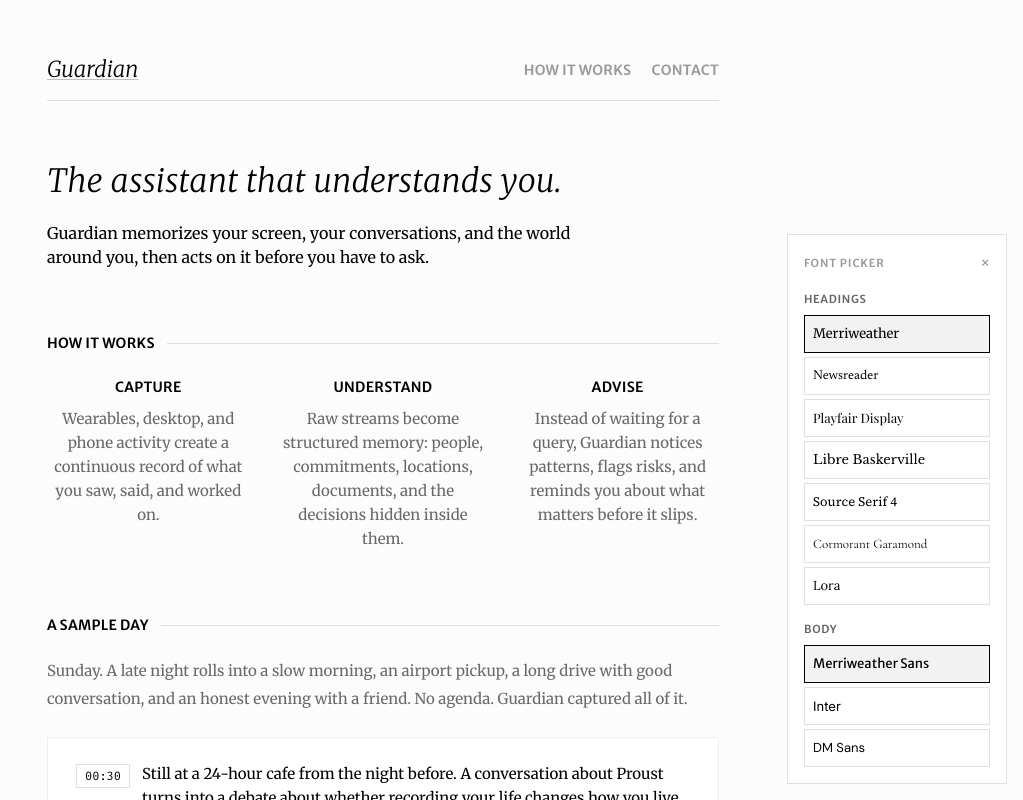
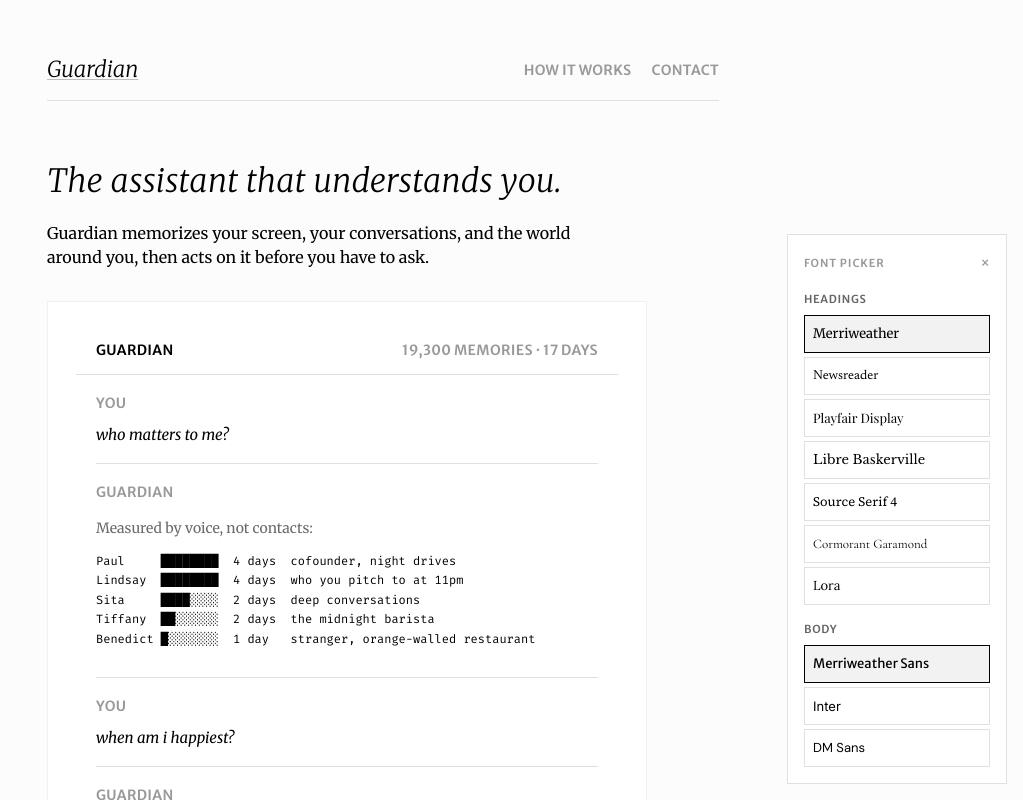
Before and after one commit to hapticasensorics/guardian-site, a SvelteKit app: page / in a window 1280 px wide. Shown: the top 800 px of the page, without its empty margins (257-1280 px from the left). Built offline with nearby package versions, Linux system fonts and the light colour scheme; a web font is replaced by a local one.

Commit message:
Add animated chat demo and update sample day
- Chat demo animates in with typing indicators
- Styled in librarian paper aesthetic
- Sample day rewritten with real life data (cafe, airport, Taco Bell)
- Removed "what am i doing wrong" exchange

```diff
--- /dev/null
+++ b/src/lib/components/ChatDemo.svelte
@@ -0,0 +1,164 @@
+<script lang="ts">
+  import { onMount } from 'svelte';
+
+  interface Message {
+    sender: 'you' | 'guardian';
+    question?: string;
+    intro?: string;
+    pre?: string;
+    outro?: string;
+  }
+
+  const messages: Message[] = [
+    {
+      sender: 'you',
+      question: 'who matters to me?'
+    },
+    {
+      sender: 'guardian',
+      intro: 'Measured by voice, not contacts:',
+      pre: `Paul     ████████  4 days  cofounder, night drives
+Lindsay  ████████  4 days  who you pitch to at 11pm
+Sita     ████░░░░  2 days  deep conversations
+Tiffany  ██░░░░░░  2 days  the midnight barista
+Benedict █░░░░░░░  1 day   stranger, orange-walled restaurant`
+    },
+    {
+      sender: 'you',
+      question: 'when am i happiest?'
+    },
+    {
+      sender: 'guardian',
+      intro: 'Late-night conversations with people you just met, explaining what you\u2019re building:',
+      pre: `  mar 21  restaurant, 1am   ████████████
+  mar 22  bar, 11pm         ████████████
+  mar 23  cafe, 4am         ████████████`,
+      outro: 'Also: driving alone with French music. Zero negative signals ever recorded during those drives.'
+    }
+  ];
+
+  let visible: number[] = $state([]);
+  let typing = $state(false);
+
+  onMount(() => {
+    let i = 0;
+    const step = () => {
+      if (i >= messages.length) return;
+
+      const msg = messages[i];
+
+      if (msg.sender === 'guardian') {
+        typing = true;
+        setTimeout(() => {
+          typing = false;
+          visible = [...visible, i];
+          i++;
+          setTimeout(step, 800);
+        }, 900);
+      } else {
+        visible = [...visible, i];
+        i++;
+        setTimeout(step, 600);
+      }
+    };
+
+    setTimeout(step, 700);
+  });
+</script>
+
+<div class="surface-card" style="max-width: 600px;">
+  <div class="flex items-center justify-between border-b border-[var(--color-border)] px-5 py-3">
+    <span class="label-chip" style="color: var(--color-text)">guardian</span>
+    <span class="label-chip" style="color: #999">19,300 memories · 17 days</span>
+  </div>
+
+  <div class="px-5" style="min-height: 120px;">
+    {#each messages as msg, i}
+      {#if visible.includes(i)}
+        {#if msg.sender === 'you'}
+          <div class="repo-divider py-4 chat-enter">
+            <p class="label-chip m-0 mb-2" style="color: #999">you</p>
+            <p class="m-0 text-[15px] font-[var(--font-serif)] italic" style="color: var(--color-text)">{msg.question}</p>
+          </div>
+        {:else}
+          <div class="repo-divider py-4 chat-enter">
+            <p class="label-chip m-0 mb-3" style="color: #999">guardian</p>
+            {#if msg.intro}
+              <p class="m-0 mb-3 text-[14px]" style="color: rgba(26,26,26,0.65)">{msg.intro}</p>
+            {/if}
+            {#if msg.pre}
+              <pre class="m-0 mb-3 text-[12px] leading-relaxed" style="font-family: var(--font-mono); color: var(--color-text); overflow-x: auto;">{msg.pre}</pre>
+            {/if}
+            {#if msg.outro}
+              <p class="m-0 text-[14px]" style="color: rgba(26,26,26,0.65)">{msg.outro}</p>
+            {/if}
+          </div>
+        {/if}
+      {/if}
+    {/each}
+
+    {#if typing}
+      <div class="repo-divider py-4 chat-enter">
+        <p class="label-chip m-0 mb-2" style="color: #999">guardian</p>
+        <div class="typing-dots">
+          <span class="typing-dot"></span>
+          <span class="typing-dot"></span>
+          <span class="typing-dot"></span>
+        </div>
+      </div>
+    {/if}
+  </div>
+
+  <div class="border-t border-[var(--color-border)] px-5 py-3 text-center text-[11px]" style="color: #999">
+    4 sources · screen 44% · voice 35% · video 19% · metadata 2%
+  </div>
+</div>
+
+<style>
+  .chat-enter {
+    animation: fadeUp 400ms ease both;
+  }
+
+  @keyframes fadeUp {
+    from {
+      opacity: 0;
+      transform: translateY(8px);
+    }
+    to {
+      opacity: 1;
+      transform: translateY(0);
+    }
+  }
+
+  .typing-dots {
+    display: flex;
+    gap: 5px;
+    align-items: center;
+    height: 18px;
+  }
+
+  .typing-dot {
+    width: 5px;
+    height: 5px;
+    background: #999;
+    border-radius: 99px;
+    animation: pulse 900ms infinite ease-in-out;
+  }
+
+  .typing-dot:nth-child(2) {
+    animation-delay: 120ms;
+  }
+
+  .typing-dot:nth-child(3) {
+    animation-delay: 240ms;
+  }
+
+  @keyframes pulse {
+    0%, 80%, 100% {
+      opacity: 0.25;
+    }
+    40% {
+      opacity: 1;
+    }
+  }
+</style>
--- a/src/routes/+page.svelte
+++ b/src/routes/+page.svelte
@@ -1,3 +1,7 @@
+<script lang="ts">
+  import ChatDemo from '$lib/components/ChatDemo.svelte';
+</script>
+
 <svelte:head>
   <title>Guardian</title>
   <meta
@@ -11,10 +15,12 @@
     <h1 class="m-0 font-[var(--font-serif)] italic" style="font-weight: 300">
       The assistant that understands you.
     </h1>
-    <p class="mb-0 mt-4 max-w-[56ch] text-base leading-6" style="color: var(--color-text)">
+    <p class="mb-8 mt-4 max-w-[56ch] text-base leading-6" style="color: var(--color-text)">
       Guardian memorizes your screen, your conversations, and the world around you, then acts on
       it before you have to ask.
     </p>
+
+    <ChatDemo />
   </div>
 </section>
 
```
